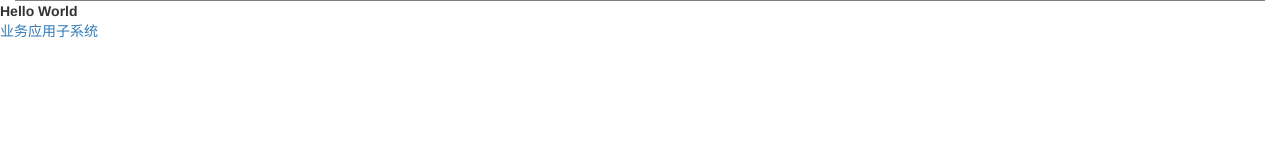
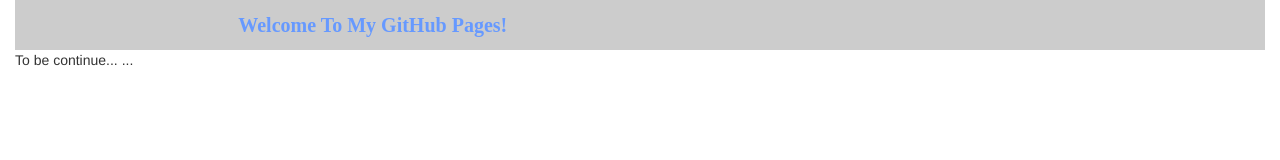
Before and after one commit to VencenZhao/VencenZhao.github.io, a plain HTML site: page index.html in a window 1280 px wide. Drawn offline with nearby package versions, Linux system fonts and the light colour scheme.

Commit message:
bootstrap layout

```diff
--- a/index.html
+++ b/index.html
@@ -1,7 +1,7 @@
 <!DOCTYPE html>
 <html>
   <head>
-    <title>hotspot</title>
+    <title>VencenZhao</title>
     <meta http-equiv="Content-Type" content="text/html; charset=UTF-8"/>
     <link rel="stylesheet" href="https://maxcdn.bootstrapcdn.com/bootstrap/3.3.6/css/bootstrap.min.css">
 
@@ -9,14 +9,19 @@
   </head>
   <body>
     <div class="container-fluid">
-      <div class="row-fluid">
-        <div class="col-xs-12 col-sm-12 col-md-12 col-lg-12" style="padding:0;margin:0;background-color: gray">
+      <div class="row-fluid" style="padding:0;margin:0;background-color: #CCCCCC;height: 50px;">
+        <div class="col-xs-2 col-sm-2 col-md-2 col-lg-2">
 
         </div>
+        <div class="col-xs-10 col-sm-10 col-md-10 col-lg-10">
+          <span style='font-family: 微软雅黑; font-size: 20px; color: #6699FF; font-weight: bold; line-height: 50px;'>
+            Welcome To My GitHub Pages!
+          </span>
+        </div>
       </div>
+      <div>To be continue... ...</div>
     </div>
-	  <b>Hello World</b><br/>
-	  <a href='http://220.195.2.246:9093/SensorApp/'>业务应用子系统</a>
+
 
 
   </body>
```
